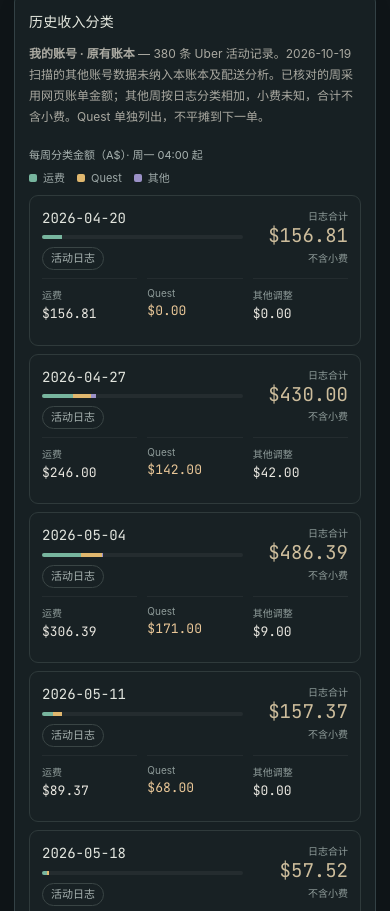
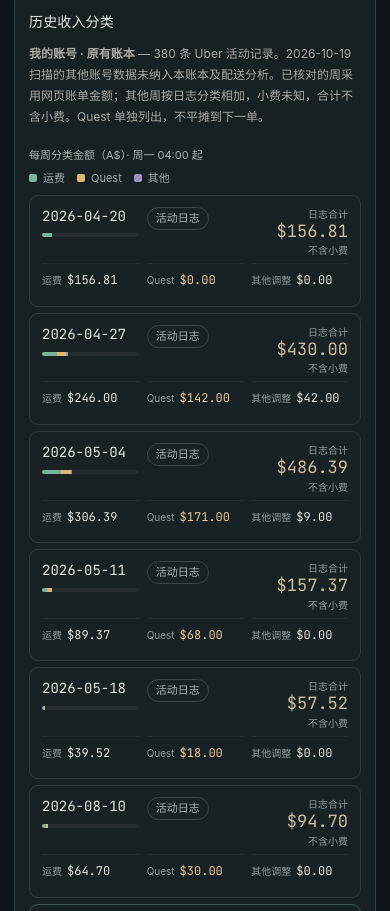
Before and after one commit to HeadmasterEggy/cycling, a plain HTML site: page delivery.html in a window 390 px wide. Shown: the part 7890-8801 px from the top of the page. Drawn offline with nearby package versions, Linux system fonts and the light colour scheme.

Commit message:
Compact the weekly ledger cards on phones
Date, source and total share the first row, and the three parts read as one
labelled line, so each week card drops from 150px to 110px.

Co-Authored-By: Claude Opus 5.5 <noreply@anthropic.com>
Claude-Session: https://claude.ai/code/session_015j29UgCrY8Fqa73kaYQgsK

```diff
--- a/assets/delivery-planner.css
+++ b/assets/delivery-planner.css
@@ -168,6 +168,15 @@
   .plan-ledger tr > td:nth-child(4), .plan-ledger tr > td:nth-child(5) { padding-top: 8px; border-top: 1px solid #ffffff0d; }
   /* Unchecked weeks have no tips; skip the empty last row. */
   .plan-ledger tr:not(.is-checked) td:nth-child(6) { display: none; }
+  /* Compact card: date, source and total share the first row; parts read as one line. */
+  .plan-ledger tr { grid-template-columns: repeat(3, minmax(0, 1fr)); grid-template-areas: "week src total" "fare quest other" "tips tips tips"; gap: 6px 8px; padding: 10px 12px; margin-bottom: 6px; }
+  .plan-ledger td:nth-child(2) { align-self: start; padding-top: 1px; }
+  .plan-ledger td:nth-child(7) { font-size: 17px; }
+  .plan-ledger td:nth-child(7)::before { margin-bottom: 1px; }
+  .plan-ledger td.ledger-total small { margin-top: 1px; }
+  .plan-ledger td:nth-child(n+3):nth-child(-n+6) { font-size: 12px; }
+  .plan-ledger td:nth-child(n+3):nth-child(-n+6)::before { display: inline; margin: 0 5px 0 0; }
+  .plan-ledger tr > td:nth-child(3), .plan-ledger tr > td:nth-child(4), .plan-ledger tr > td:nth-child(5) { padding-top: 7px; }
 }
 .plan-verified { padding: 16px; border: 1px solid #345754; border-radius: 8px; margin-top: 16px; color: #b9d1c9; font-size: 12px; }
 .plan-verified > span { color: #8fc7b5; font-size: 11px; }
@@ -453,3 +462,7 @@ body[data-page="delivery"] .main > .analysis-section:first-child { margin-top: 0
 .slot-bar em { position:absolute; top:-2px; bottom:-2px; width:2px; background:#f1d4a7; }
 .slot-value { margin:12px 0; }
 .slot-value .plan-offer-actions { margin:0; align-self:end; }
+@media(max-width: 380px) {
+  .plan-ledger .ledger-mix { min-width: 0; }
+  .plan-ledger td:nth-child(n+3):nth-child(-n+6) { font-size: 11.5px; }
+}
--- a/delivery.html
+++ b/delivery.html
@@ -19,7 +19,7 @@
   integrity="sha256-p4NxAoJBhIIN+hmNHrzRCf9tD/miZyoHS5obTRR9BMY="
   crossorigin=""/>
 <link rel="stylesheet" href="assets/styles.css?v=d1652980118b">
-<link rel="stylesheet" href="assets/delivery-planner.css?v=e0f37d3a746f">
+<link rel="stylesheet" href="assets/delivery-planner.css?v=d8ac60758d26">
 <link rel="stylesheet" href="assets/delivery-charts.css?v=3b6cdaef605a">
 <link rel="stylesheet" href="assets/site-ui.css?v=95672be36cc0">
 </head>
```
Also changed, not shown: cycling-analysis.html (+1 -1 lines), dashboard.html (+1 -1 lines).
